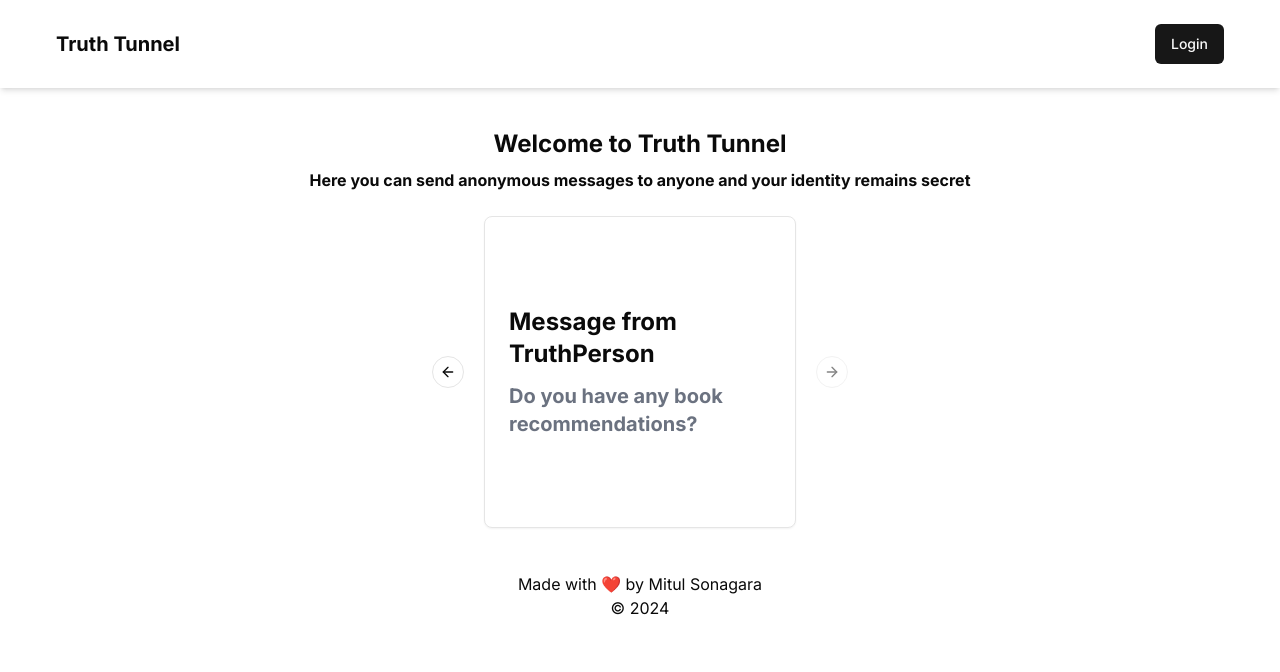
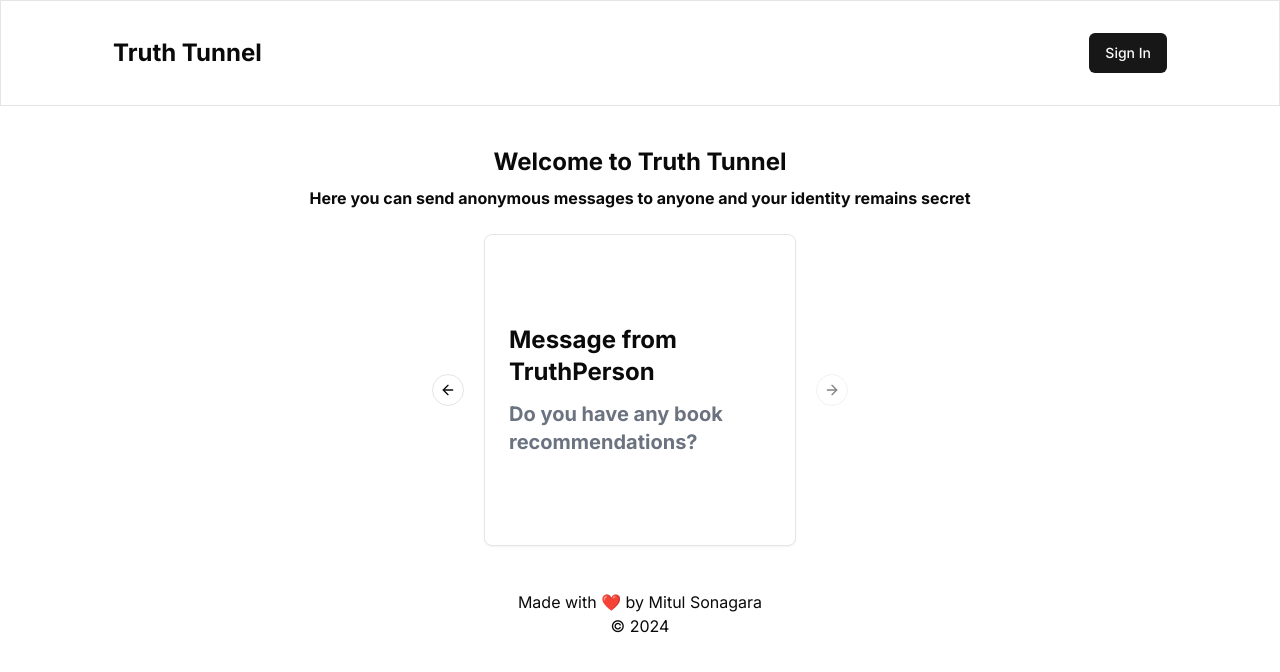
Before and after one commit to MitulSonagara/truth-tunnel, a Next.js app: page / in a window 1280 px wide. Shown: the top 672 px of the page. Built offline with nearby package versions, Linux system fonts and the light colour scheme; no server answers.

Commit message:
bug fixed

```diff
--- a/src/app/(app)/dashboard/page.tsx
+++ b/src/app/(app)/dashboard/page.tsx
@@ -76,6 +76,7 @@ const Page = () => {
         } finally {
             setIsSwitchLoading(false)
         }
+    // eslint-disable-next-line react-hooks/exhaustive-deps
     }, [setValue, toast, watch])
 
     const fetchMessages = useCallback(async (refresh: boolean = false) => {
--- a/src/app/u/[username]/page.tsx
+++ b/src/app/u/[username]/page.tsx
@@ -106,7 +106,7 @@ const Page = ({ params }: { params: { username: string } }) => {
                     </Form>
                     <div className="flex justify-center flex-col gap-2 items-center mt-10">
                         <h1 className='font-bold'>To Participate in a Secret Mission</h1>
-                        <Link href='/signup'><Button className='w-min'>Create an Account</Button></Link>
+                        <Link href='/sign-up'><Button className='w-min'>Create an Account</Button></Link>
                     </div>
                 </div>
             </div>
--- a/src/components/Navbar.tsx
+++ b/src/components/Navbar.tsx
@@ -1,38 +1,42 @@
-"use client"
-
-import { useSession, signOut } from 'next-auth/react';
-import { User } from "next-auth"
-import Link from 'next/link';
-import React from 'react';
-import { Button } from './ui/button';
-
+"use client";
+import React from "react";
+import Link from "next/link";
+import { useSession, signOut } from "next-auth/react";
+import { User } from "next-auth";
+import { Button } from "@/components/ui/button";
+import Image from "next/image";
 
 const Navbar = () => {
+    const { data: session, status } = useSession();
+    const user: User | undefined = session?.user as User;
 
-    const { data: session } = useSession()
-    const user: User = session?.user
+    // Determine if session is loading, logged in, or logged out
+    const loading = status === "loading";
+    const loggedIn = !!session;
+
     return (
-        <nav className='p-4 md:p-6 shadow-md'>
-            <div className='container mx-auto flex flex-col md:flex-row justify-between items-center'>
-                <a className='text-xl font-bold mb-4 md:mb-0' href="#">Truth Tunnel</a>
-                {
-                    session ? (
+        <>
+            <nav>
+                <div className="flex justify-between p-8 border items-center md:px-28">
+                    {loading ? (
+                        <h1 className="font-bold text-2xl">Loading...</h1>
+                    ) : loggedIn ? (
                         <>
-                            <span className='mr-4'>Welcome, {user.username || user.email}</span>
-                            <Button className='w-full md:w-auto' onClick={() => { signOut() }}>Logout</Button>
-
+                            <h1 className="font-bold text-2xl md:text-3xl">Welcome, {user?.username || user?.email}</h1>
+                                <Button onClick={() => signOut()} className="w-full md:w-auto">Sign Out</Button>
                         </>
                     ) : (
-                        <Link href="/sign-in">
-                            <Button className='w-full md:w-auto'>
-                                Login
-                            </Button>
-                        </Link>
-                    )
-                }
-            </div>
-        </nav>
+                        <>
+                            <h1 className="font-bold text-2xl">Truth Tunnel</h1>
+                            <Link href="/sign-in">
+                                        <Button className="w-full md:w-auto">Sign In</Button>
+                            </Link>
+                        </>
+                    )}
+                </div>
+            </nav>
+        </>
     );
-}
+};
 
 export default Navbar;
```
